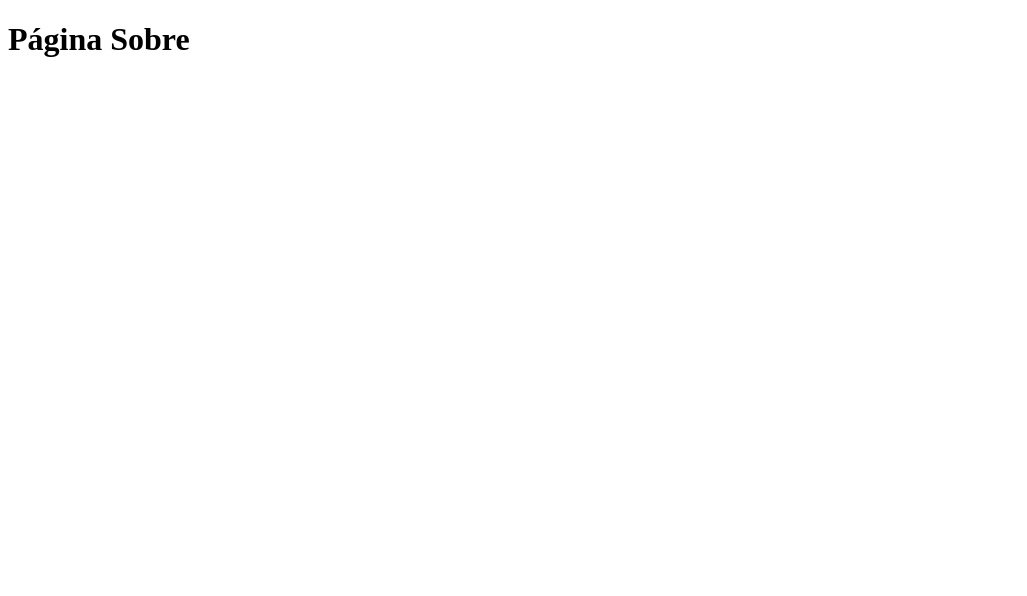
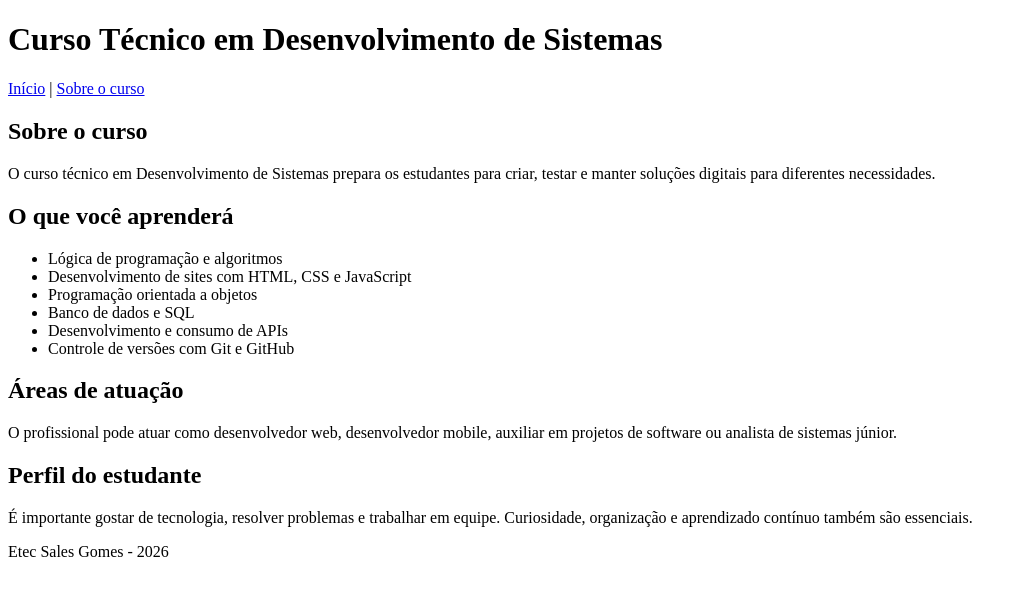
Before and after one commit to DiogoPCS/aula-git-pam, a plain HTML site: page sobre.html in a window 1280 px wide. Shown: the whole page, without its empty margins (0-1027 px from the left). Drawn offline with Linux system fonts and the light colour scheme.

Commit message:
merge do sobre

```diff
--- a/sobre.html
+++ b/sobre.html
@@ -1,11 +1,59 @@
 <!DOCTYPE html>
-<html lang="en">
+<html lang="pt-BR">
 <head>
     <meta charset="UTF-8">
     <meta name="viewport" content="width=device-width, initial-scale=1.0">
-    <title>Document</title>
+    <title>Sobre o Curso | Desenvolvimento de Sistemas</title>
 </head>
 <body>
-    <h1>Página Sobre</h1>
+    <header>
+        <h1>Curso Técnico em Desenvolvimento de Sistemas</h1>
+        <nav>
+            <a href="index.html">Início</a> |
+            <a href="sobre.html">Sobre o curso</a>
+        </nav>
+    </header>
+
+    <main>
+        <section>
+            <h2>Sobre o curso</h2>
+            <p>
+                O curso técnico em Desenvolvimento de Sistemas prepara os estudantes para
+                criar, testar e manter soluções digitais para diferentes necessidades.
+            </p>
+        </section>
+
+        <section>
+            <h2>O que você aprenderá</h2>
+            <ul>
+                <li>Lógica de programação e algoritmos</li>
+                <li>Desenvolvimento de sites com HTML, CSS e JavaScript</li>
+                <li>Programação orientada a objetos</li>
+                <li>Banco de dados e SQL</li>
+                <li>Desenvolvimento e consumo de APIs</li>
+                <li>Controle de versões com Git e GitHub</li>
+            </ul>
+        </section>
+
+        <section>
+            <h2>Áreas de atuação</h2>
+            <p>
+                O profissional pode atuar como desenvolvedor web, desenvolvedor mobile,
+                auxiliar em projetos de software ou analista de sistemas júnior.
+            </p>
+        </section>
+
+        <section>
+            <h2>Perfil do estudante</h2>
+            <p>
+                É importante gostar de tecnologia, resolver problemas e trabalhar em equipe.
+                Curiosidade, organização e aprendizado contínuo também são essenciais.
+            </p>
+        </section>
+    </main>
+
+    <footer>
+        <p>Etec Sales Gomes - 2026</p>
+    </footer>
 </body>
 </html>
```
Also changed, not shown: index.html (+6 -0 lines).
